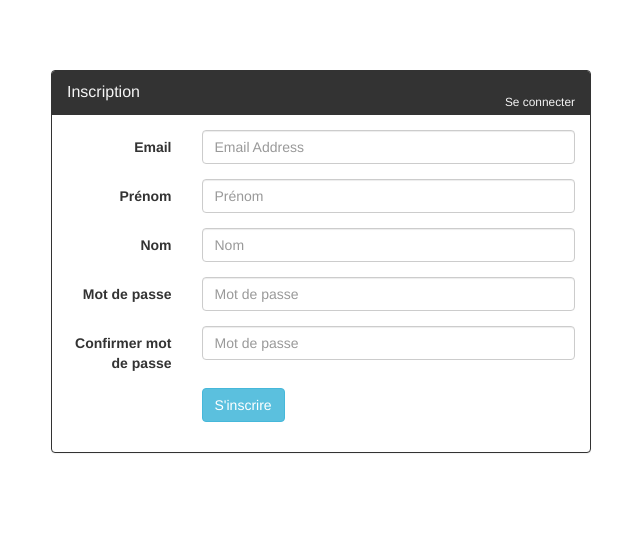
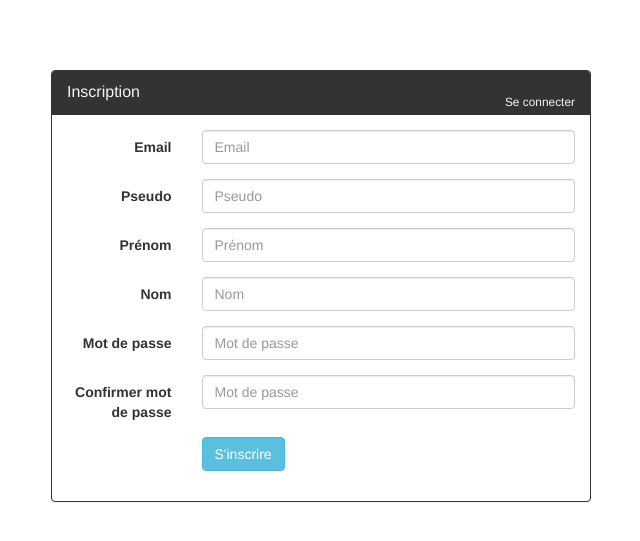
Before and after one commit to Flachag/mywishlist, a PHP site: the page made by app/Views/pages/login.twig in a window 1280 px wide, after a click on "Créer un compte". Shown: the part 62-603 px from the top of the page, without its empty margins (319-959 px from the left). Run offline with PHP 8.4, Linux system fonts and the light colour scheme; the template is opened without the code that fills it, so the values that code supplies are empty; some libraries are stand-ins or nearby versions.

Commit message:
maj login page

```diff
--- a/app/Views/pages/login.twig
+++ b/app/Views/pages/login.twig
@@ -87,27 +87,34 @@
                             <div class="form-group">
                                 <label for="email" class="col-md-3 control-label">Email</label>
                                 <div class="col-md-9">
-                                    <input type="text" class="form-control" name="email" placeholder="Email Address">
+                                    <input type="text" class="form-control" name="email" placeholder="Email">
                                 </div>
                             </div>
 
                             <div class="form-group">
-                                <label for="firstname" class="col-md-3 control-label">Prénom</label>
+                                <label for="pseudo" class="col-md-3 control-label">Pseudo</label>
                                 <div class="col-md-9">
-                                    <input type="text" class="form-control" name="firstname" placeholder="Prénom">
+                                    <input type="text" class="form-control" name="pseudo" placeholder="Pseudo">
+                                </div>
+                            </div>
+
+                            <div class="form-group">
+                                <label for="prenom" class="col-md-3 control-label">Prénom</label>
+                                <div class="col-md-9">
+                                    <input type="text" class="form-control" name="prenom" placeholder="Prénom">
                                 </div>
                             </div>
                             <div class="form-group">
-                                <label for="lastname" class="col-md-3 control-label">Nom</label>
+                                <label for="nom" class="col-md-3 control-label">Nom</label>
                                 <div class="col-md-9">
-                                    <input type="text" class="form-control" name="lastname" placeholder="Nom">
+                                    <input type="text" class="form-control" name="nom" placeholder="Nom">
                                 </div>
                             </div>
 
                             <div class="form-group">
                                 <label for="password" class="col-md-3 control-label">Mot de passe</label>
                                 <div class="col-md-9">
-                                    <input type="password" class="form-control" name="passwd" placeholder="Mot de passe">
+                                    <input type="password" class="form-control" name="password" placeholder="Mot de passe">
                                 </div>
                             </div>
 
@@ -115,7 +122,7 @@
                                 <label for="passwordconfirm" class="col-md-3 control-label">Confirmer mot de
                                     passe</label>
                                 <div class="col-md-9">
-                                    <input type="password" class="form-control" name="passwdConf"
+                                    <input type="password" class="form-control" name="passwordconfirm"
                                            placeholder="Mot de passe">
                                 </div>
                             </div>
```
